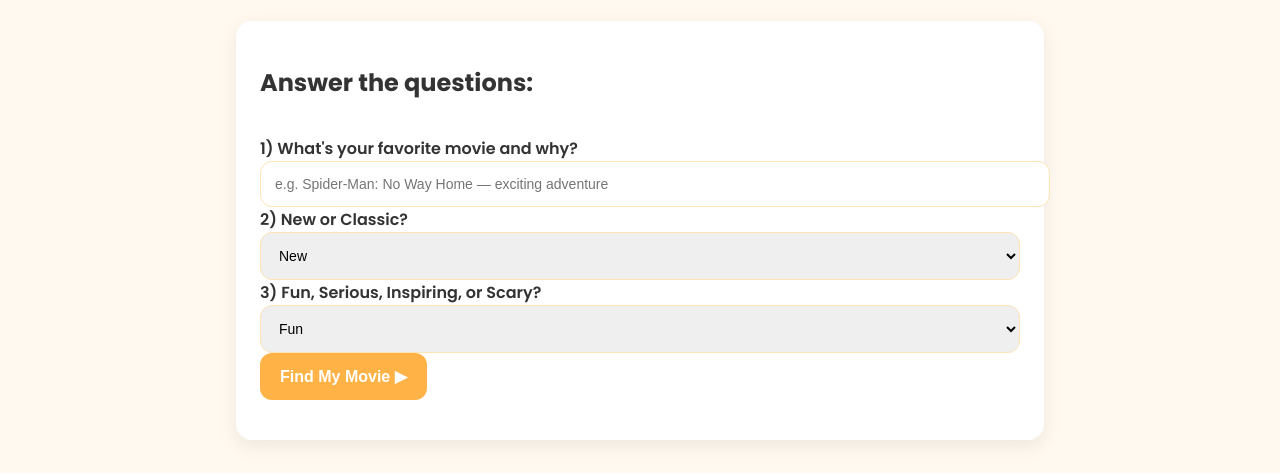
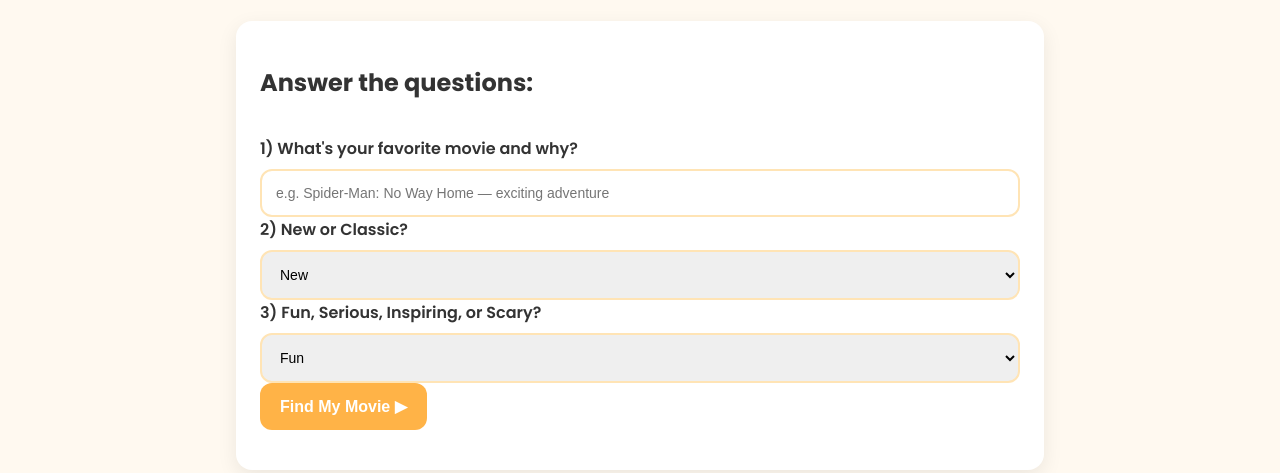
Before and after one commit to Munaza51/popchoice, a plain HTML site: page index.html in a window 1280 px wide. Shown: the part 472-945 px from the top of the page. Drawn offline with Linux system fonts and the light colour scheme.

Commit message:
Update index.html

```diff
--- a/index.html
+++ b/index.html
@@ -83,17 +83,24 @@ label {
   margin-bottom: 6px;
 }
 
-input[type="text"], select, textarea {
+/* باکس تمام سوالات (text input و select) یکسان */
+input[type="text"],
+select {
   width: 100%;
   padding: 14px;
-  border-radius: 12px;
-  border: 1px solid #ffe4b5; /* روشن و شاد */
+  margin-top: 8px;        /* فاصله از label بالایی */
+  border-radius: 12px;    /* گوشه‌های گرد */
+  border: 2px solid #ffe4b5; /* رنگ شاد و روشن */
   font-size: 14px;
   outline: none;
+  box-sizing: border-box; /* تضمین اندازه دقیق */
+  transition: border 0.3s, box-shadow 0.3s;
 }
 
-input[type="text"]:focus, select:focus {
-  border: 2px solid #ffb347; /* رنگ جذاب هنگام focus */
+input[type="text"]:focus,
+select:focus {
+  border-color: #ffb347;   /* رنگ جذاب هنگام focus */
+  box-shadow: 0 0 6px rgba(255, 179, 71, 0.4);
 }
 
 /* Buttons */
```
